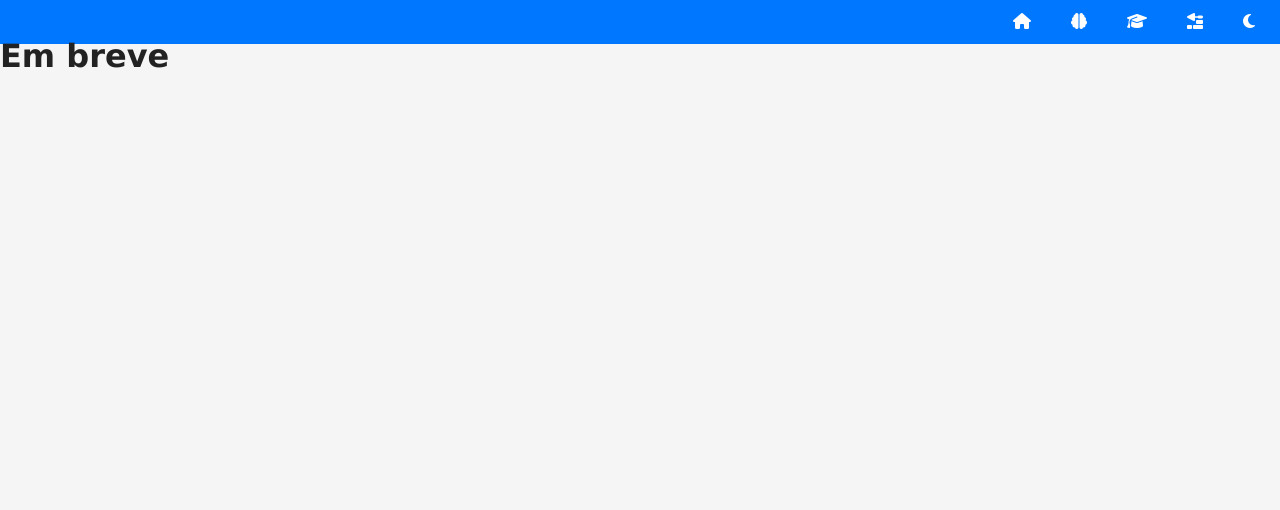
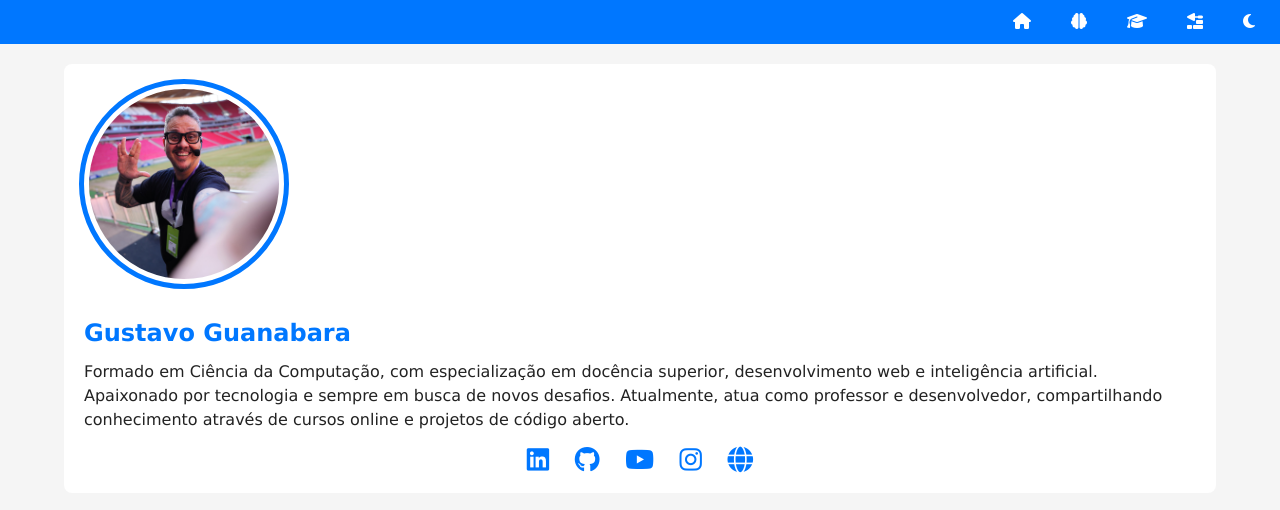
Before and after one commit to marcoguarato15/projeto-portfolio, a plain HTML site: page index.html in a window 1280 px wide. Drawn offline with Linux system fonts and the light colour scheme.

Commit message:
criação da ficha

```diff
--- a/estilos/style.css
+++ b/estilos/style.css
@@ -58,3 +58,54 @@ nav#menu a:hover{
   background-color: var(--destaque-inverso);
   color: var(--destaque);
 }
+
+main {
+  display: grid;
+  grid-template-columns: auto 90vw auto;
+  gap: 20px;
+  margin-top: 20px;
+}
+
+section#ficha {
+  background-color: var(--fundo-card);
+  padding: 20px;
+  border-radius: 8px;
+
+  grid-column: 2;
+}
+
+section#ficha img.foto {
+  width: 200px;
+  aspect-ratio: 1/1;
+  object-fit: cover;
+  border-radius: 50%;
+  border: 5px solid var(--fundo-card);
+  outline: 5px solid var(--destaque);
+  margin: auto;
+  margin-bottom: 15px;
+}
+
+section#ficha h1 {
+  color: var(--destaque);
+  margin: 15px 0px;
+  font-size: 1.5em;
+  text-align: left;
+}
+
+div#social {
+  display: flex;
+  justify-content: center;
+  align-items: center;
+  font-size: 1.6em;
+  gap: 1em;
+  margin-top: 15px;
+}
+
+div#social a {
+  color: var(--destaque);
+  transition: color 0.5s;
+}
+
+div#social a:hover {
+  color: var(--destaque-inverso);
+}
--- a/index.html
+++ b/index.html
@@ -23,7 +23,25 @@
     </header>
 
     <main>
-        <h1>Em breve</h1>
+        <section id="ficha">
+            <img class="foto" src="imagens/guanabara-perfil.jpg" alt="Gustavo Guanabara">
+            <h1>Gustavo Guanabara</h1>
+            <p>
+                Formado em Ciência da Computação, com especialização em docência superior, desenvolvimento web e inteligência artificial. Apaixonado por tecnologia e sempre em busca de novos desafios. Atualmente, atua como professor e desenvolvedor, compartilhando conhecimento através de cursos online e projetos de código aberto.
+            </p>
+            <div id="social">
+                <a href="https://www.linkedin.com/in/guanabara" target="_blank" rel="nofollow"><i class="fa-brands fa-linkedin"></i></a>
+                <a href="https://www.github.com/gustavoguanabara" target="_blank" rel="nofollow"><i class="fa-brands fa-github"></i></a>
+                <a href="https://www.youtube.com/cursoemvideo" target="_blank" rel="nofollow"><i class="fa-brands fa-youtube"></i></a>
+                <a href="https://www.instagram.com/gustavoguanabara/" target="_blank" rel="nofollow"><i class="fa-brands fa-instagram"></i></a>
+                <a href="https://www.cursoemvideo.com" target="_blank" rel="nofollow"><i class="fa-solid fa-globe"></i></a>
+            </div>
+
+        </section>
+
+        <section id="detalhes">
+
+        </section>
     </main>
 
     <footer>
```
